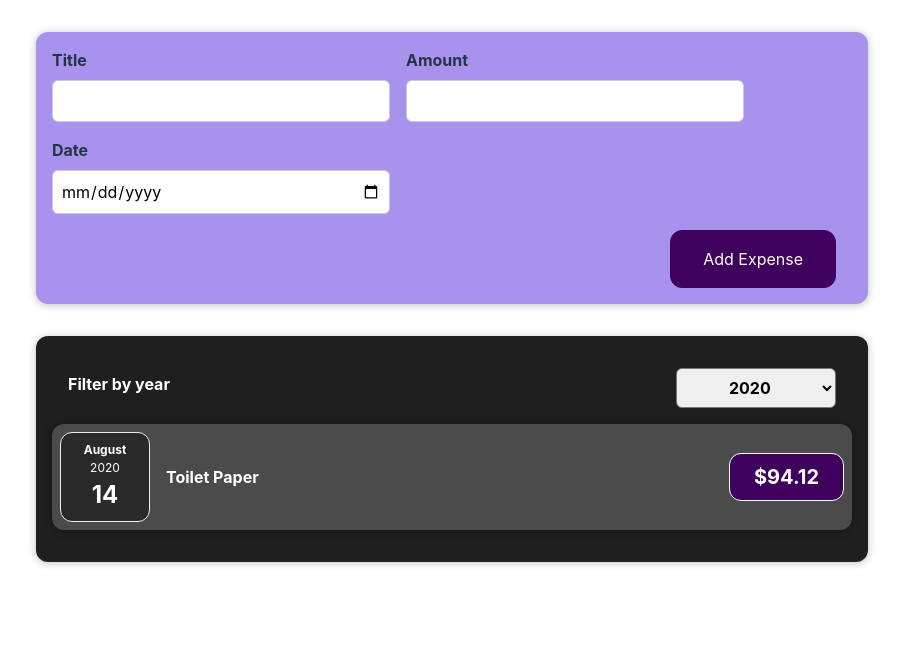
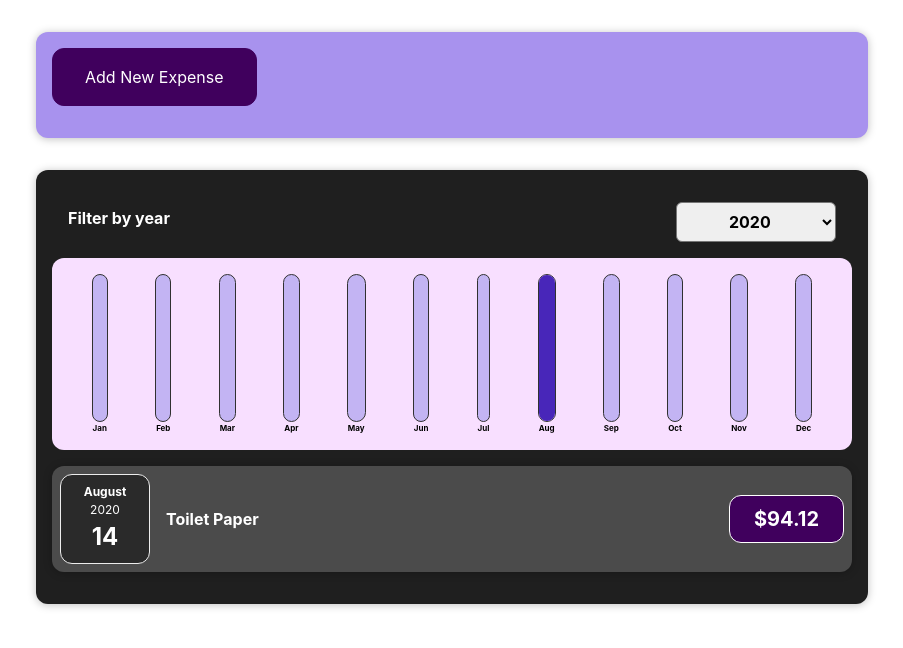
Before and after one commit to zane-lion-west/ReactProject2, a React (Vite) app: page / in a window 1280 px wide. Shown: the top 648 px of the page, without its empty margins (188-1091 px from the left). Built offline with nearby package versions, Linux system fonts and the light colour scheme.

Commit message:
Final commit - test project complete

```diff
--- /dev/null
+++ b/src/components/Chart/Chart.jsx
@@ -0,0 +1,29 @@
+import s from './Chart.module.scss';
+
+import ChartBar from './ChartBar';
+
+/**
+ * @typedef ChartProps
+ *
+ * @param {ChartProps} props
+ * @returns {JSX.Element}
+ */
+const Chart = (props) => {
+  const dataPointValues = props.dataPoints.map(dataPoint => dataPoint.value);
+  const totalMaximum = Math.max(...dataPointValues);
+
+  return (
+    <div className={s.chart}>
+      {props.dataPoints.map((dataPoint) => (
+        <ChartBar
+          key={dataPoint.label}
+          value={dataPoint.value}
+          maxValue={totalMaximum}
+          label={dataPoint.label}
+        />
+        ))}
+  </div>
+  );
+};
+
+export default Chart;
--- /dev/null
+++ b/src/components/Chart/Chart.module.scss
@@ -0,0 +1,9 @@
+.chart {
+  padding: 1rem;
+  border-radius: 12px;
+  background-color: #f8dfff;
+  text-align: center;
+  display: flex;
+  justify-content: space-around;
+  height: 10rem;
+}
--- /dev/null
+++ b/src/components/Chart/ChartBar.jsx
@@ -0,0 +1,27 @@
+import s from './ChartBar.module.scss';
+
+/**
+ * @typedef ChartBarProps
+ *
+ * @param {ChartBarProps} props
+ * @returns {JSX.Element}
+ */
+const ChartBar = (props) => {
+  let barPercentageLevel = '0%';
+
+  if (props.maxValue > 0) {
+    barPercentageLevel = Math.round((props.value / props.maxValue) * 100) + '%';
+  }
+
+  return (
+    <div className={s.chart_bar}>
+      <div className={s.chart_bar__inner}>
+        <div className={s.chart_bar__fill} style={{height: barPercentageLevel }} >
+        </div>
+      </div>
+      <div className={s.chart_bar__label}>{props.label}</div>
+    </div>
+  );
+};
+
+export default ChartBar;
--- /dev/null
+++ b/src/components/Chart/ChartBar.module.scss
@@ -0,0 +1,31 @@
+.chart_bar {
+  height: 100%;
+  display: flex;
+  flex-direction: column;
+  align-items: center;
+}
+
+.chart_bar__inner {
+  height: 100%;
+  width: 100%;
+  border: 1px solid #313131;
+  border-radius: 12px;
+  background-color: #c3b4f3;
+  overflow: hidden;
+  display: flex;
+  flex-direction: column;
+  justify-content: flex-end;
+}
+
+.chart_bar__fill {
+  background-color: #4826b9;
+  width: 100%;
+  transition: all 0.3s ease-out;
+}
+
+.chart_bar__label {
+  font-weight: bold;
+  font-size: 0.5rem;
+  text-align: center;
+  color: black;
+}
--- a/src/components/NewExpense/ExpenseForm.jsx
+++ b/src/components/NewExpense/ExpenseForm.jsx
@@ -9,6 +9,18 @@ import { useState } from 'react';
  * @returns {JSX.Element}
  */
 const ExpenseForm = (props) => {
+    const [showForm, setShowForm] = useState(false);
+
+    const proceedButtonHandler = () => {
+      setShowForm(true);
+    }
+
+    const cancelButtonHandler = () => {
+      setShowForm(false);
+    }
+
+    let addExpensePopup;
+
     const [enteredTitle, setEnteredTitle] = useState('');
     const [enteredAmount, setEnteredAmount] = useState('');
     const [enteredDate, setEnteredDate] = useState('')
@@ -26,27 +38,11 @@ const ExpenseForm = (props) => {
         setEnteredDate(event.target.value);
     };
 
-    // Multi useState handling method
-
-//    const inputChangeHandler = (identifier, value) => {
-//        if (identifier === 'title') {
-//            setEnteredTitle(value);
-//        } else if (identifier === 'date') {
-//            setEnteredDate(value);
-//        }  else {
-//            setEnteredAmount(value);
-//        }
-//    };
-
-//Multinput change handler function call for labels:
-// <input type="text" onChange={(event) => inputChangeHandler('title', event.target.value)}/>
-
     const onSubmitHandler = (event) => {
         event.preventDefault();
-        //callback(enteredTitle, enteredDate, enteredAmount);
         const expenseData = {
             title: enteredTitle,
-            amount: enteredAmount,
+            amount: +enteredAmount,
             date: new Date(enteredDate)
         };
         props.onSaveExpenseData(expenseData);
@@ -56,9 +52,8 @@ const ExpenseForm = (props) => {
 
     }
 
-  return (
-    <div>
-        <form onSubmit={onSubmitHandler}>
+    if (showForm) { addExpensePopup =
+      <form onSubmit={onSubmitHandler}>
             <div className={s.new_expense__controls}>
                 <div className={s.new_expense__control}>
                     <label>Title</label>
@@ -84,10 +79,24 @@ const ExpenseForm = (props) => {
                     onChange={dateChangeHandler}/>
                 </div>
             </div>
-        <div className={s.new_expense__actions}>
+          <div className={s.new_expense__actions}>
+            <button type='button' onClick={cancelButtonHandler} >Cancel</button>
             <button type='submit' >Add Expense</button>
+          </div>
+        </form>
+    }
+
+    if (showForm === false) { addExpensePopup =
+      <div className={s.new_expense__controls}>
+        <div className={s.new_expense__actions_2}>
+          <button onClick={proceedButtonHandler} >Add New Expense</button>
         </div>
-    </form>
+      </div>
+    }
+
+  return (
+    <div>
+      {addExpensePopup}
     </div>
   );
 };
--- a/src/components/NewExpense/ExpenseForm.module.scss
+++ b/src/components/NewExpense/ExpenseForm.module.scss
@@ -24,3 +24,8 @@
 .new_expense__actions {
   text-align: right;
 }
+
+.new_expense__actions_2 {
+  justify-content: center;
+  text-align: center;
+}
--- a/src/components/NewExpense/NewExpense.jsx
+++ b/src/components/NewExpense/NewExpense.jsx
@@ -8,6 +8,7 @@ import s from './NewExpense.module.scss';
  * @returns {JSX.Element}
  */
 const NewExpense = (props) => {
+
     const handleExpenseSubmit = (enteredExpenseData) => {
         const expenseData = {
             ...enteredExpenseData,
--- a/src/components/expenses/Expenses.jsx
+++ b/src/components/expenses/Expenses.jsx
@@ -4,6 +4,7 @@ import z from './Expenses.module.scss';
 import ExpensesFilter from './ExpensesFilter';
 import Card from '../UI/Card';
 import ExpensesList from './ExpensesList';
+import ExpensesChart from './ExpensesChart';
 
 /**
  * @typedef ExpensesProps
@@ -47,6 +48,7 @@ const Expenses = (props) => {
         selected={filteredYear}
         onChangeFilter={filterChangeHandler}
         />
+        <ExpensesChart expenses={filteredExpenses} />
         <ExpensesList  items={filteredExpenses}/>
       </Card>
     </div>
--- /dev/null
+++ b/src/components/expenses/ExpensesChart.jsx
@@ -0,0 +1,35 @@
+import Chart from '../Chart/Chart';
+import s from './ExpensesChart.module.scss';
+
+/**
+ * @typedef ExpensesChartProps
+ *
+ * @param {ExpensesChartProps} props
+ * @returns {JSX.Element}
+ */
+const ExpensesChart = (props) => {
+  const chartDataPoints = [
+    { label: 'Jan', value: 0},
+    { label: 'Feb', value: 0},
+    { label: 'Mar', value: 0},
+    { label: 'Apr', value: 0},
+    { label: 'May', value: 0},
+    { label: 'Jun', value: 0},
+    { label: 'Jul', value: 0},
+    { label: 'Aug', value: 0},
+    { label: 'Sep', value: 0},
+    { label: 'Oct', value: 0},
+    { label: 'Nov', value: 0},
+    { label: 'Dec', value: 0},
+  ];
+
+  for  (const expense of props.expenses) {
+    const expenseMonth = expense.date.getMonth(); // 0 index => Jan = 0
+    chartDataPoints[expenseMonth].value += expense.amount;
+  }
+
+  return ( <Chart dataPoints={chartDataPoints}/>
+  );
+};
+
+export default ExpensesChart;
--- /dev/null
+++ b/src/components/expenses/ExpensesChart.module.scss
@@ -0,0 +1,2 @@
+.wrapper {
+}
```
Lines whose indentation alone changed are shown as unchanged.
